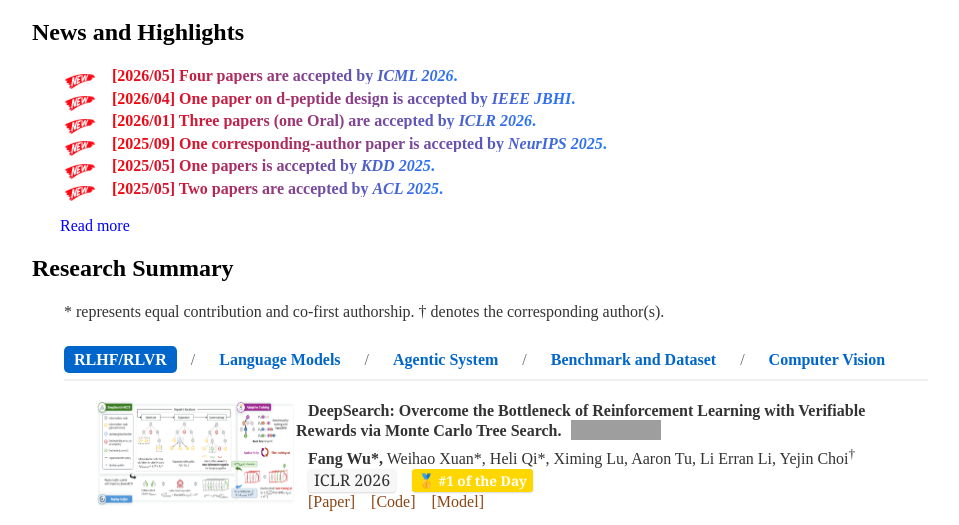
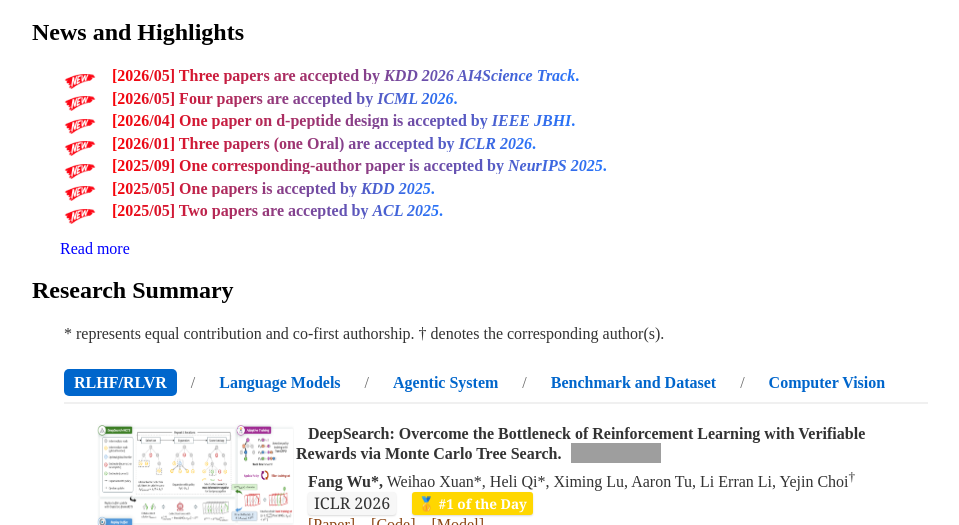
Before and after one commit to smiles724/smiles724.github.io, a Jekyll site: the page built from index.html, in a window 1280 px wide and 900 px high, cut to the strip 375-900 px from the top of the window. Shown: the whole strip, without its empty margins (160-1119 px from the left). Built offline with Jekyll 4.4.1, drawn with Linux system fonts in a browser that asks for light colours; nearby versions of some CDN libraries; a style sheet for code colours, icons or effects is not loaded; grey boxes are pictures that could not be loaded.

Commit message:
update KDD 2026

```diff
--- a/index.html
+++ b/index.html
@@ -129,6 +129,9 @@
 
 	<h2><a name="news"></a>News and Highlights</h2>
 		<p style="margin-left: 2em;">
+			<img src="img/new.png" align="middle" width="32" height="15"/>
+			<b  style="background-image: linear-gradient(90deg,#ff0000 0,#2575fc); -webkit-background-clip: text; -webkit-text-fill-color: transparent;">
+			    &nbsp&nbsp [2026/05] Three papers are accepted by <em>KDD 2026 AI4Science Track</em>. <br></b>
 			<img src="img/new.png" align="middle" width="32" height="15"/>
 			<b  style="background-image: linear-gradient(90deg,#ff0000 0,#2575fc); -webkit-background-clip: text; -webkit-text-fill-color: transparent;">
 			    &nbsp&nbsp [2026/05] Four papers are accepted by <em>ICML 2026</em>. <br></b>
--- a/papers_sci.html
+++ b/papers_sci.html
@@ -38,7 +38,7 @@
 			&nbsp&nbsp Hanqun Cao*, Hongrui Zhang*, Junde Xu*, Zhou Zhang*, Lingdong Shen, Minghao Sun, Ge Liu, Jinbo Xu, Wu-Jun Li, Jinren Ni, Cesar de la Fuente-Nunez,
 			Tianfan Fu, Yejin Choi, Pheng-Ann Heng, <b>Fang Wu</b><sup>&dagger;</sup><br>
 			&nbsp&nbsp <span style="display: inline-block;background: #f7f7f7; color: #333333;padding: 2px 6px;border-radius: 3px;box-shadow: 0px 1px 2px rgba(0, 0, 0, 0.15); font-weight: normal;
-    		font-size: 0.9em; font-family: 'Georgia', 'Times New Roman', serif;">Under Review</span> <br>
+    		font-size: 0.9em; font-family: 'Georgia', 'Times New Roman', serif;">KDD 2026 AI4Science</span> <br>
    			&nbsp&nbsp <a href="https://arxiv.org/abs/2510.01571">[Paper]</a> <br>
 <!--			&nbsp&nbsp <a href="">[Code]</a><br>-->
 			<br>
@@ -87,9 +87,9 @@
 		<p style="margin-left: 4em;">
 			<img src="img/paper/surfdesign.png" align="left" width="200" height="105"/>
 			&nbsp&nbsp <b>SurfDesign: Effective Protein Design on Molecular Surfaces. </b> <br>
-			&nbsp&nbsp <b>Fang Wu,</b> Shuting Jin, Jianmin Wang, Zerui Xu, xiangxiang Zeng, Jinbo Xu<sup>&dagger;</sup><br>
+			&nbsp&nbsp <b>Fang Wu,</b> Shuting Jin, Xiangru Tang, Mark Gerstein, xiangxiang Zeng, Jure Leskovec, Yejin Choi, Jinbo Xu<sup>&dagger;</sup><br>
 			&nbsp&nbsp <span style="display: inline-block;background: #f7f7f7; color: #333333;padding: 2px 6px;border-radius: 3px;box-shadow: 0px 1px 2px rgba(0, 0, 0, 0.15); font-weight: normal;
-    		font-size: 0.9em; font-family: 'Georgia', 'Times New Roman', serif;">Under review</span> <br>
+    		font-size: 0.9em; font-family: 'Georgia', 'Times New Roman', serif;">KDD 2026 AI4Science</span> <br>
 			&nbsp&nbsp <a href="https://openreview.net/forum?id=JCFJFBm5rE">[Paper]</a>
 			&nbsp&nbsp <a href="">[Code]</a><br>
 			<br>
```
